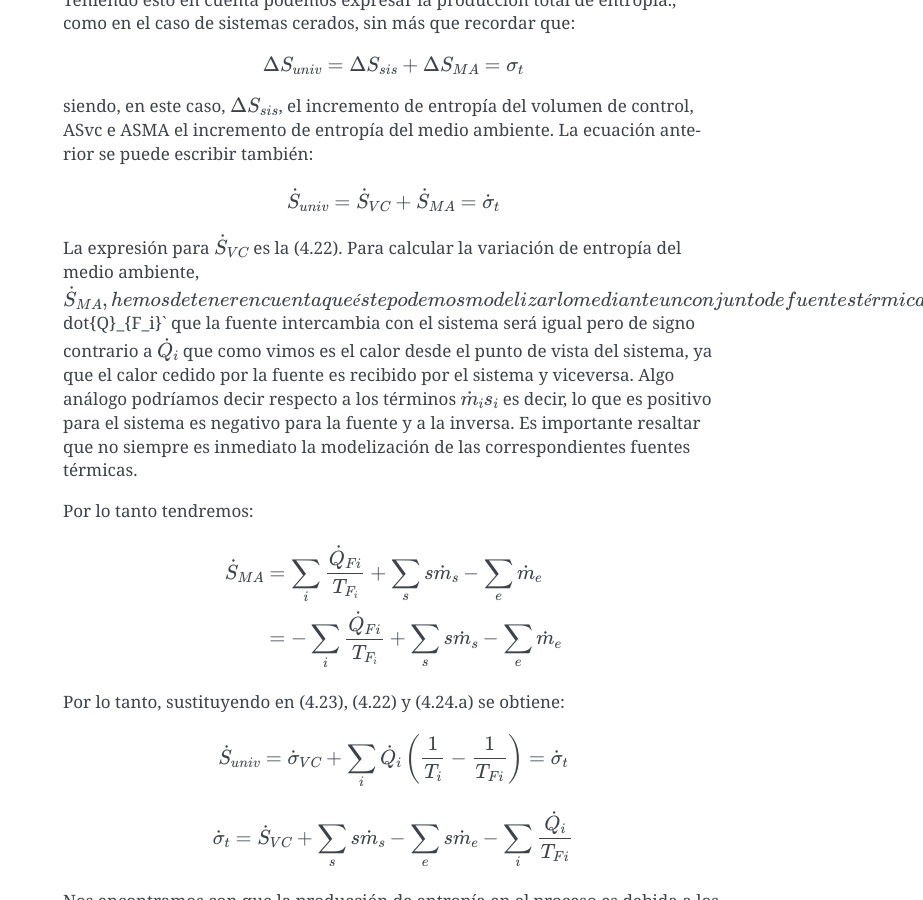
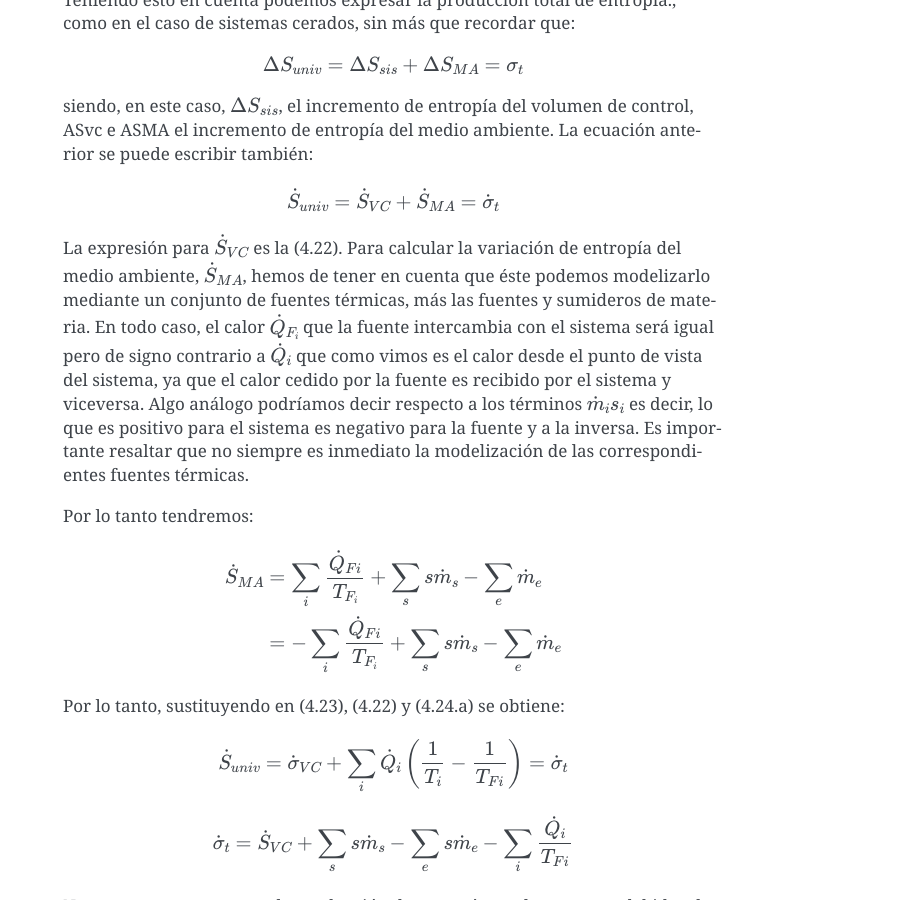
Before and after one commit to mantielero/termodinamica, a Sphinx documentation site: the page built from source/sistemas_abiertos_segundo_principio.rst, in a window 1280 px wide and 900 px high, scrolled down 3112 px. Shown: the whole window, without its empty margins (357-1280 px from the left). Built offline with Sphinx 7.4.7, drawn with Linux system fonts in a browser that asks for light colours; pages that are not in the unit, such as notebooks, are missing from menus.

Commit message:
Update sistemas_abiertos_segundo_principio.rst

```diff
--- a/source/sistemas_abiertos_segundo_principio.rst
+++ b/source/sistemas_abiertos_segundo_principio.rst
@@ -108,7 +108,7 @@ siendo, en este caso, :math:`\Delta S_{sis}`, el incremento de entropía del vol
 
    \dot{S}_{univ} = \dot{S}_{VC} + \dot{S}_{MA} = \dot{\sigma}_t
 
-La expresión para :math:`\dot{S}_{VC}` es la (4.22). Para calcular la variación de entropía del medio ambiente, :math:`\dot{S}_{MA}, hemos de tener en cuenta que éste podemos modelizarlo mediante un conjunto de fuentes térmicas, más las fuentes y sumideros de materia. En todo caso, el calor :math:`\dot{Q}_{F_i}` que la fuente intercambia con el sistema será igual pero de signo contrario a :math:`\dot{Q}_i` que como vimos es el calor desde el punto de vista del sistema, ya que el calor cedido por la fuente es recibido por el sistema y viceversa. Algo análogo podríamos decir respecto a los términos :math:`\dot{m}_i s_i` es decir, lo que es positivo para el sistema es negativo para la fuente y a la inversa. Es importante resaltar que no siempre es inmediato la modelización de las correspondientes fuentes térmicas.
+La expresión para :math:`\dot{S}_{VC}` es la (4.22). Para calcular la variación de entropía del medio ambiente, :math:`\dot{S}_{MA}`, hemos de tener en cuenta que éste podemos modelizarlo mediante un conjunto de fuentes térmicas, más las fuentes y sumideros de materia. En todo caso, el calor :math:`\dot{Q}_{F_i}` que la fuente intercambia con el sistema será igual pero de signo contrario a :math:`\dot{Q}_i` que como vimos es el calor desde el punto de vista del sistema, ya que el calor cedido por la fuente es recibido por el sistema y viceversa. Algo análogo podríamos decir respecto a los términos :math:`\dot{m}_i s_i` es decir, lo que es positivo para el sistema es negativo para la fuente y a la inversa. Es importante resaltar que no siempre es inmediato la modelización de las correspondientes fuentes térmicas.
 
 Por lo tanto tendremos:
 
```
